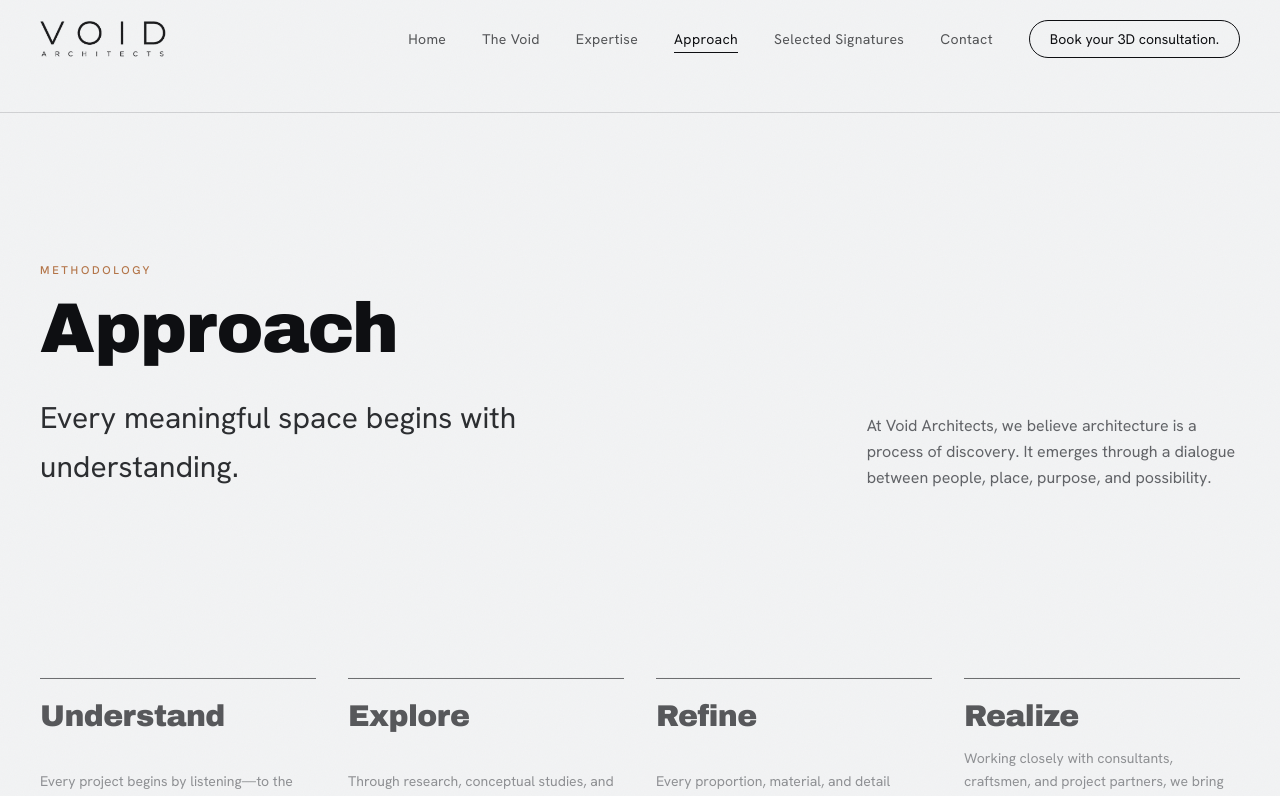
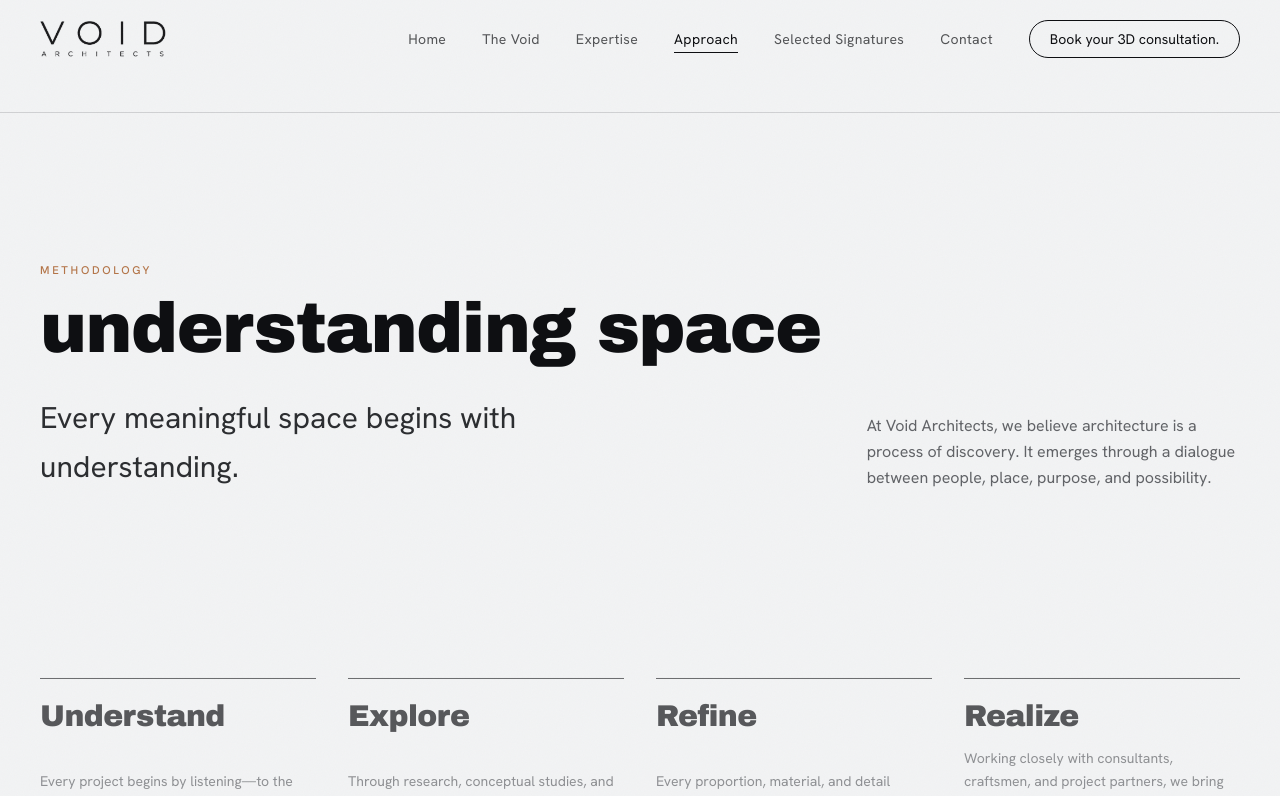
Before and after one commit to Babblu9/void-architects, a Next.js app: page /approach in a window 1280 px wide. Shown: the top 796 px of the page. Built offline with nearby package versions, Linux system fonts and the light colour scheme.

Commit message:
feat: rename Approach to understanding space on the methodology page

```diff
--- a/src/app/approach/page.tsx
+++ b/src/app/approach/page.tsx
@@ -3,7 +3,7 @@ import PageShell from "@/components/PageShell";
 import Approach from "@/components/Approach";
 
 export const metadata: Metadata = {
-  title: "Approach",
+  title: "Understanding Space",
   description:
     "Every meaningful space begins with understanding. At Void Architects, we believe architecture is a process of discovery. It emerges through a dialogue between people, place, purpose, and possibility.",
   alternates: { canonical: "/approach" },
--- a/src/components/Approach.tsx
+++ b/src/components/Approach.tsx
@@ -23,8 +23,8 @@ export default function Approach() {
         <div className="reveal grid gap-10 md:grid-cols-12">
           <div className="md:col-span-8">
             <span className="label text-accent font-medium">Methodology</span>
-            <h2 className="display mt-4 text-[clamp(2.2rem,5.5vw,4.5rem)] leading-none">
-              Approach
+            <h2 className="display mt-4 text-[clamp(2.2rem,5.5vw,4.5rem)] leading-none lowercase">
+              understanding space
             </h2>
             <p className="text-xl md:text-3xl mt-8 font-light text-ink-soft leading-relaxed max-w-[32ch]">
               Every meaningful space begins with understanding.
```
